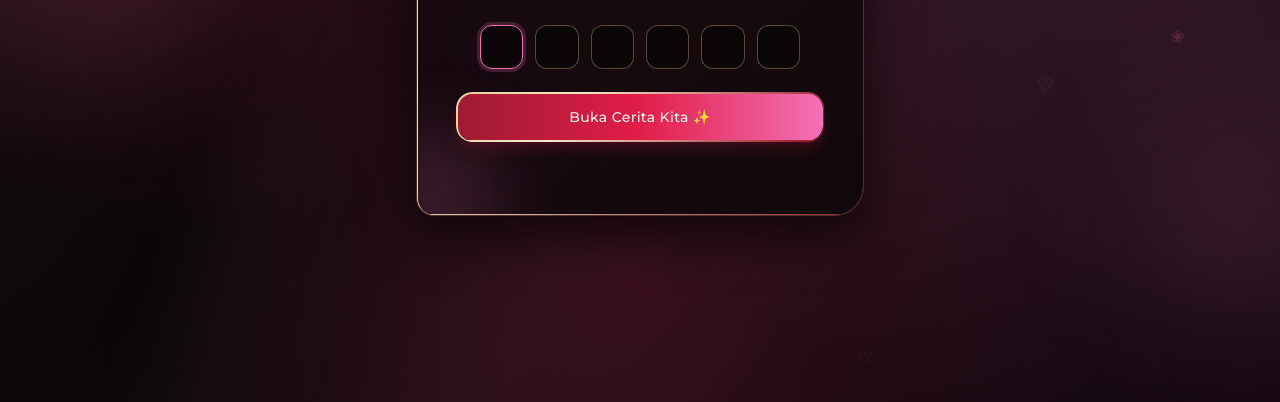
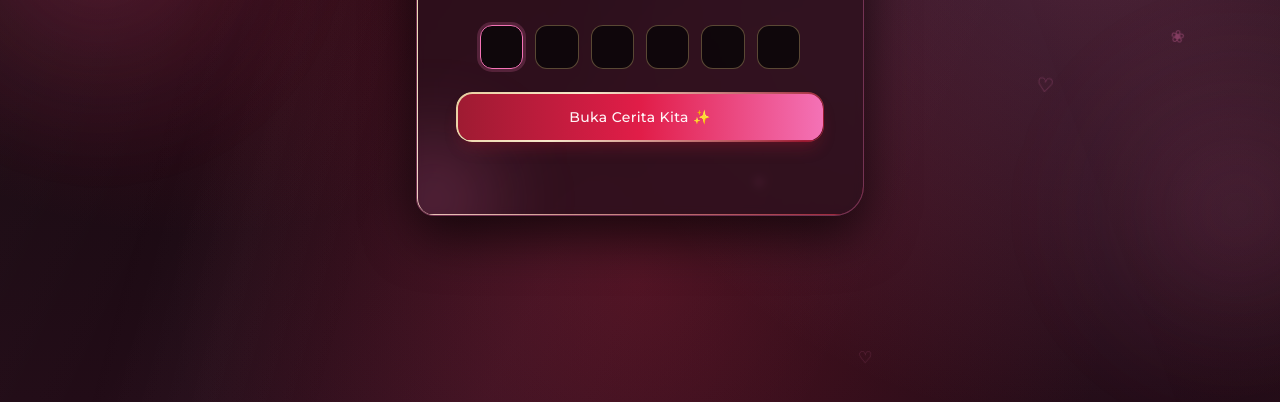
Before and after one commit to tartaruga-jpg/our, a plain HTML site: page index.html in a window 1280 px wide. Shown: the part 398-800 px from the top of the page. Drawn offline with nearby package versions, Linux system fonts and the light colour scheme.

Commit message:
cerahkan tema merah pink di hp

```diff
--- a/index.html
+++ b/index.html
@@ -19,7 +19,7 @@
             rosepink: '#F472B6',
             softpink: '#FBCFE8',
             champagne: '#E6C280',
-            ivory: '#FAF3F0',
+            ivory: '#FFF5F7',
           },
           fontFamily: {
             serif: ['"Libre Caslon Text"', 'serif'],
@@ -32,14 +32,14 @@
   </script>
   <style>
     body {
-      background-color: #0B0709;
-      color: #FAF3F0;
+      background-color: #190A12;
+      color: #FFF5F7;
       background-image:
         linear-gradient(115deg, rgba(255, 255, 255, 0.035), transparent 28%, rgba(244, 114, 182, 0.055) 52%, transparent 72%),
-        radial-gradient(circle at 15% 15%, rgba(158, 27, 50, 0.30), transparent 40%),
-        radial-gradient(circle at 85% 35%, rgba(244, 114, 182, 0.18), transparent 45%),
-        radial-gradient(circle at 50% 85%, rgba(158, 27, 50, 0.24), transparent 50%),
-        linear-gradient(145deg, #12070c 0%, #0B0709 46%, #160912 100%);
+        radial-gradient(circle at 15% 15%, rgba(190, 24, 60, 0.38), transparent 40%),
+        radial-gradient(circle at 85% 35%, rgba(244, 114, 182, 0.28), transparent 45%),
+        radial-gradient(circle at 50% 85%, rgba(158, 27, 50, 0.35), transparent 50%),
+        linear-gradient(180deg, #240D18 0%, #160910 50%, #220C17 100%);
       background-attachment: fixed;
       overflow-x: hidden;
     }
@@ -57,9 +57,11 @@
     }
 
     .glass-fancy {
-      background: linear-gradient(145deg, rgba(26, 11, 18, 0.80), rgba(14, 8, 11, 0.92));
-      backdrop-filter: blur(14px);
-      border: 1px solid rgba(230, 194, 128, 0.24);
+      background: rgba(42, 16, 29, 0.72);
+      -webkit-backdrop-filter: blur(4px);
+      backdrop-filter: blur(4px);
+      border: 1px solid rgba(244, 114, 182, 0.35);
+      color: #FFF5F7;
       box-shadow: 0 20px 50px rgba(0, 0, 0, 0.65), inset 0 1px 0 rgba(251, 207, 232, 0.12);
     }
 
@@ -296,15 +298,15 @@
       z-index: 2;
       box-shadow:
         0 8px 24px rgba(158, 27, 50, 0.32),
-        0 0 18px rgba(244, 114, 182, 0.38),
+        0 0 18px rgba(244, 114, 182, 0.48),
         0 0 36px rgba(158, 27, 50, 0.20),
         inset 0 1px 0 rgba(255, 255, 255, 0.16);
       animation: bulletGlow 3.2s ease-in-out infinite;
     }
 
     @keyframes bulletGlow {
-      0%, 100% { box-shadow: 0 8px 24px rgba(158, 27, 50, 0.28), 0 0 14px rgba(244, 114, 182, 0.28), inset 0 1px 0 rgba(255,255,255,0.14); }
-      50% { box-shadow: 0 10px 30px rgba(158, 27, 50, 0.42), 0 0 26px rgba(244, 114, 182, 0.72), 0 0 44px rgba(230,194,128,0.18), inset 0 1px 0 rgba(255,255,255,0.20); }
+      0%, 100% { box-shadow: 0 8px 24px rgba(158, 27, 50, 0.28), 0 0 18px rgba(244, 114, 182, 0.42), inset 0 1px 0 rgba(255,255,255,0.14); }
+      50% { box-shadow: 0 10px 30px rgba(158, 27, 50, 0.42), 0 0 26px rgba(244, 114, 182, 0.68), 0 0 44px rgba(230,194,128,0.18), inset 0 1px 0 rgba(255,255,255,0.20); }
     }
 
     .story-item.is-visible .timeline-box {
@@ -552,14 +554,14 @@
     .ambient-heart {
       position: absolute;
       bottom: -30px;
-      color: rgba(244, 114, 182, 0.22);
+      color: rgba(244, 114, 182, 0.65);
       animation: ambientRise linear infinite;
     }
 
     @keyframes ambientRise {
       0% { transform: translate3d(0, 0, 0) rotate(0deg); opacity: 0; }
-      12% { opacity: 1; }
-      88% { opacity: 0.7; }
+      12% { opacity: 0.65; }
+      88% { opacity: 0.45; }
       100% { transform: translate3d(var(--drift), -110vh, 0) rotate(18deg); opacity: 0; }
     }
 
@@ -867,11 +869,13 @@
       color: rgba(251, 207, 232, 0.74);
       cursor: pointer;
       font: 500 0.8rem "Plus Jakarta Sans", sans-serif;
+      box-shadow: 0 0 16px rgba(244, 114, 182, 0.22);
       transition: color 0.2s ease, transform 0.2s ease;
     }
 
     .journey-nav:hover {
       color: #E6C280;
+      box-shadow: 0 0 20px rgba(244, 114, 182, 0.32);
     }
 
     .journey-nav[data-direction="previous"]:hover {
```
